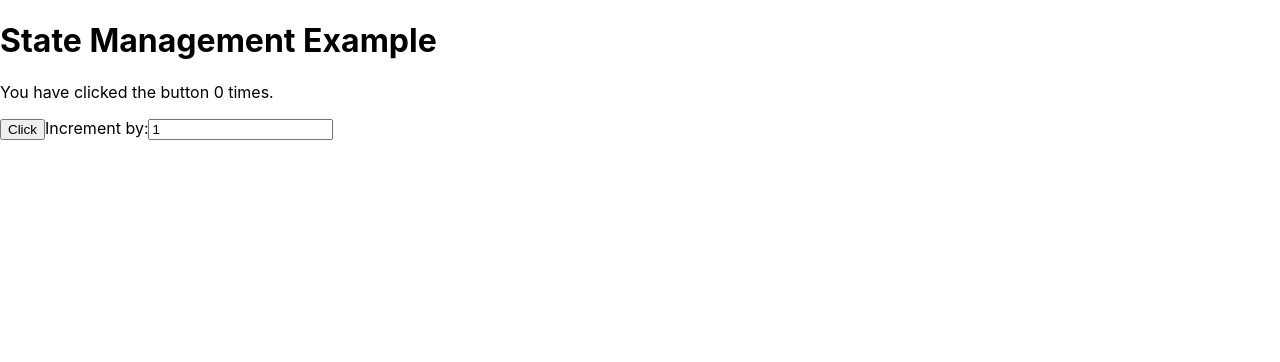
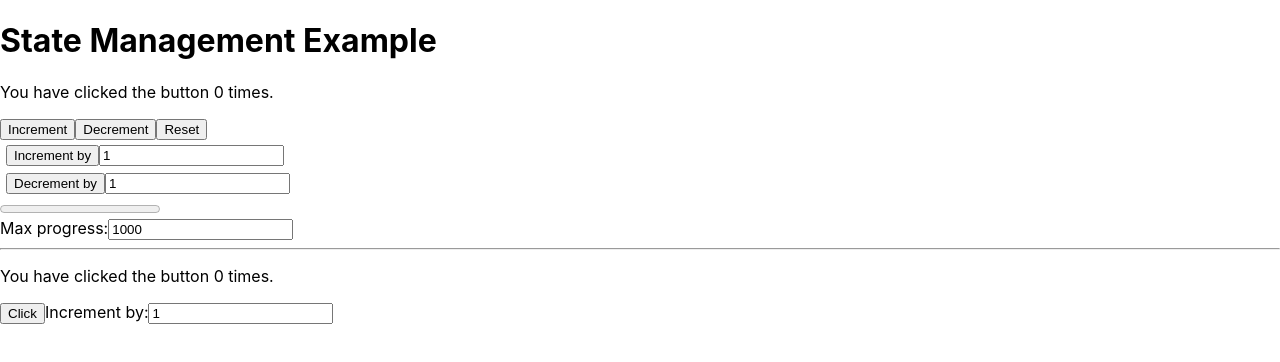
Before and after one commit to ahmetkca/React-Software-Architecture, a React (Create React App) app: page / in a window 1280 px wide. Shown: the top 362 px of the page. Built offline with nearby package versions, Linux system fonts and the light colour scheme.

Commit message:
using createContext and useContext

```diff
--- a/src/App.js
+++ b/src/App.js
@@ -1,11 +1,18 @@
 
 import './App.css';
 import CounterButton from './CounterButton';
+import CounterButtonWithContext from './CounterButtonWithContext';
+import { CounterProvider } from './CounterProvider';
+import ProgressBar from './ProgressBar';
 
 function App() {
   return (
     <>
-      <h1>State Management Example</h1>
+      <CounterProvider>
+        <h1>State Management Example</h1>
+        <CounterButtonWithContext />
+      </CounterProvider>
+      <hr/>
       <CounterButton />
     </>
   );
--- /dev/null
+++ b/src/CounterButtonWithContext.jsx
@@ -0,0 +1,44 @@
+import { useContext, useState } from "react";
+import { CounterContext } from "./CounterContext";
+import ProgressBar from "./ProgressBar";
+
+export const CounterButtonWithContext = () => {
+
+    const { counter, increment, decrement, reset, incrementBy, decrementBy } = useContext(CounterContext);
+    const [incrementAmount, setIncrementAmount] = useState(1);
+    const [decrementAmount, setDecrementAmount] = useState(1);
+
+    return (
+        <>
+            <p>You have clicked the button {counter} times.</p>
+            <button onClick={() => increment()}>
+                Increment
+            </button>
+            <button onClick={() => decrement()}>
+                Decrement
+            </button>
+            <button onClick={() => reset()}>
+                Reset
+            </button>
+            <div style={ { flex: 1, margin: '2px', padding: '2px', }}>
+                <label style={{ flex: 2, padding: '2px'}}>
+                    <button onClick={() => incrementBy(incrementAmount)} style={{ flex: 1 }}>
+                        Increment by
+                    </button>
+                    <input type="number" value={incrementAmount} onChange={(e) => setIncrementAmount(parseInt(e.target.value))} />
+                </label>
+            </div>
+            <div style={ { flex: 1, margin: '2px', padding: '2px', }}>
+                <label style={{ flex: 2, padding: '2px'}}>
+                    <button onClick={() => decrementBy(decrementAmount)} style={{ flex: 1 }}>
+                        Decrement by
+                    </button>
+                    <input type="number" value={decrementAmount} onChange={(e) => setDecrementAmount(parseInt(e.target.value))} />
+                </label>
+            </div>
+            <ProgressBar />
+        </>
+    );
+}
+
+export default CounterButtonWithContext;
--- /dev/null
+++ b/src/CounterContext.js
@@ -0,0 +1,3 @@
+import { createContext } from "react";
+
+export const CounterContext = createContext();
--- /dev/null
+++ b/src/CounterProvider.jsx
@@ -0,0 +1,36 @@
+import { useState } from "react";
+import { CounterContext } from "./CounterContext";
+
+export const CounterProvider = ({ children }) => {
+    const [maxProgress, setMaxProgress] = useState(1000);
+
+    const [counter, setCounter] = useState(0);
+
+    const increment = () => {
+        setCounter(counter + 1);
+    }
+    const decrement = () => {
+        setCounter(counter - 1);
+    }
+    const reset = () => {
+        setCounter(0);
+    }
+
+    const incrementBy = (amount) => {
+        setCounter(counter + amount);
+    }
+    const decrementBy = (amount) => {
+        setCounter(counter - amount);
+    }
+
+    const onChangeMaxProgress = (e) => {
+        setMaxProgress(parseInt(e.target.value));
+    }
+
+
+    return (
+        <CounterContext.Provider value={{ counter, increment, decrement, reset, incrementBy, decrementBy, maxProgress, onChangeMaxProgress }}>
+            {children}
+        </CounterContext.Provider>
+    )
+}
--- /dev/null
+++ b/src/ProgressBar.jsx
@@ -0,0 +1,23 @@
+import { useContext } from "react"
+import { CounterContext } from "./CounterContext"
+
+
+export const ProgressBar = () => {
+
+    const { counter, maxProgress, onChangeMaxProgress } = useContext(CounterContext);
+
+
+    return (
+        <>
+            <progress value={counter} max={maxProgress}></progress>
+            <div>
+                <label>
+                    Max progress:
+                    <input type="number" value={maxProgress} onChange={onChangeMaxProgress} />
+                </label>
+            </div>
+        </>
+    )
+}
+
+export default ProgressBar;
```
